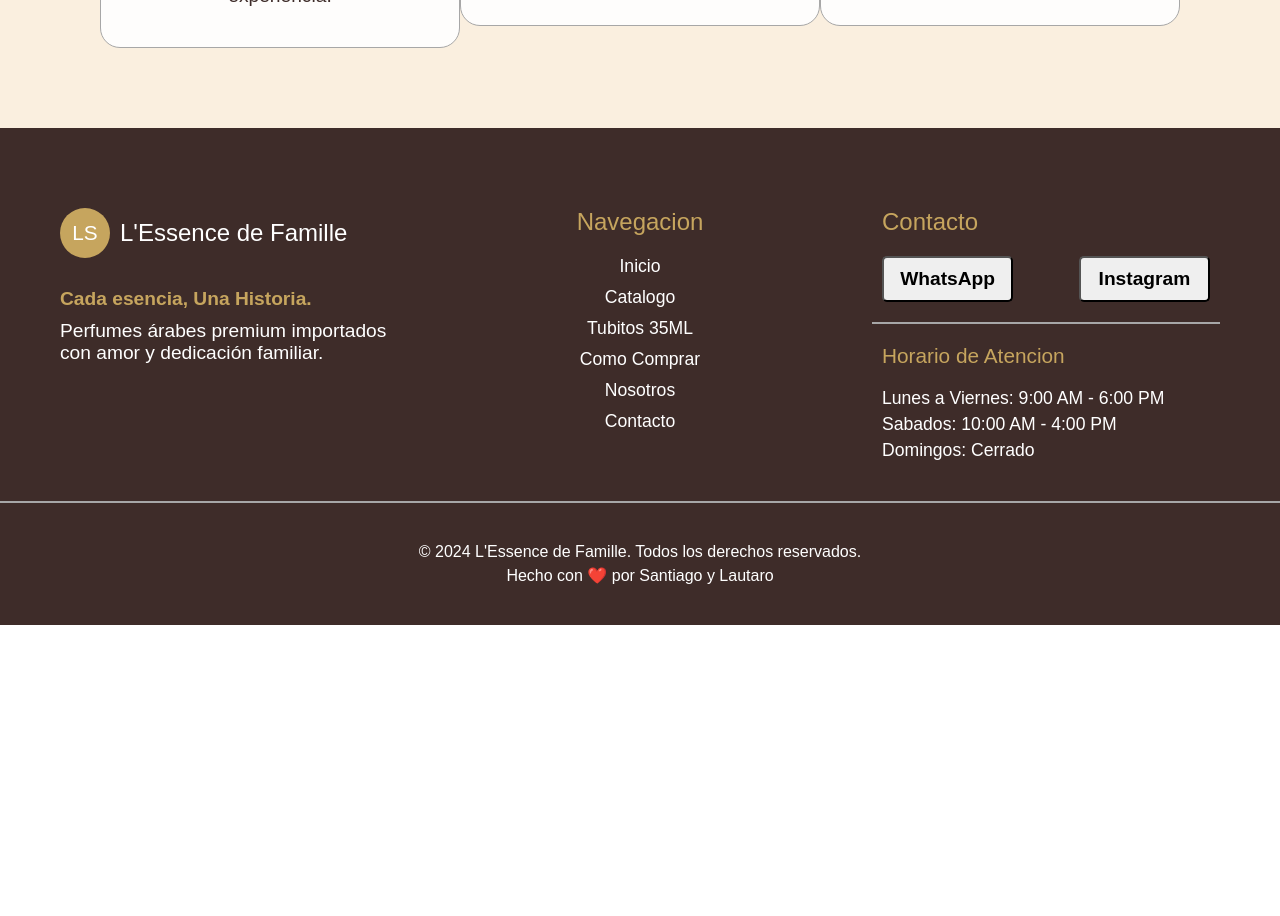
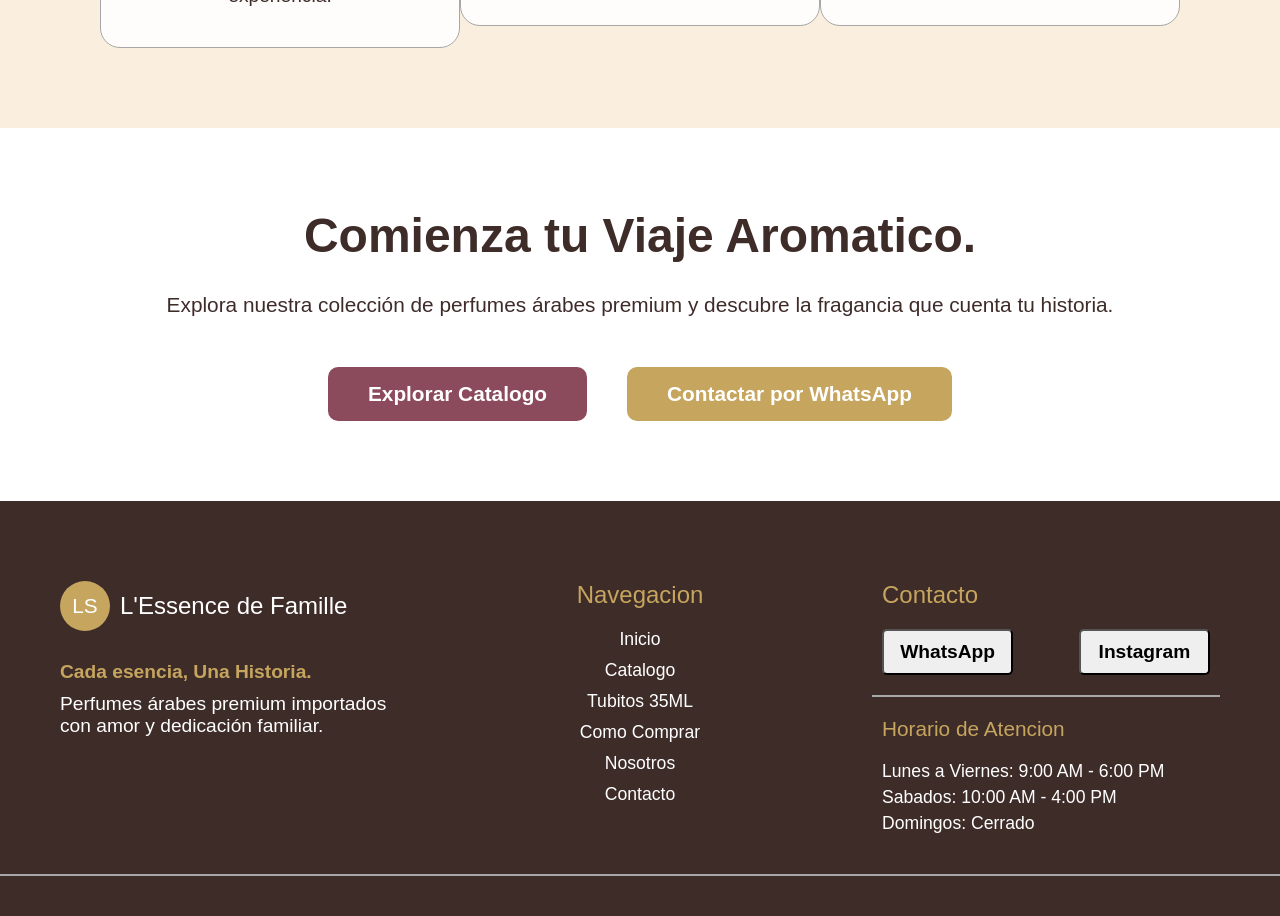
Before and after one commit to LautyDeveloper/l-essence-d-famille, a React (Vite) app: page / in a window 1280 px wide. Shown: the part 2040-2956 px from the top of the page. Before the commit the page ends 2665 px from the top, so only its background shows below. Built offline with nearby package versions, Linux system fonts and the light colour scheme.

Commit message:
Desarrollo Seccion Comenzar de pagina Inicio.

```diff
--- /dev/null
+++ b/src/pages/home/components/lets-go/lets-go.css
@@ -0,0 +1,23 @@
+#lets-go-container {
+  display: flex;
+  flex-direction: column;
+  justify-content: center;
+  align-items: center;
+  text-align: center;
+  gap: 50px;
+  padding: 80px 100px;
+  color: var(--colorBrown);
+}
+
+#lets-go-container .lets-go-text {
+  display: flex;
+  flex-direction: column;
+  gap: 30px;
+}
+#lets-go-container .lets-go-text h3 {
+  font-size: 3rem;
+}
+#lets-go-container .lets-go-text p {
+  font-size: 1.3rem;
+  font-weight: 400;
+}
--- /dev/null
+++ b/src/pages/home/components/lets-go/lets-go.jsx
@@ -0,0 +1,21 @@
+import React from "react";
+import "./lets-go.css";
+import "../../../../components/buttons/buttons.jsx";
+import Buttons from "../../../../components/buttons/buttons.jsx";
+export default function LetsGo() {
+  return (
+    <div id="lets-go-container">
+      <div className="lets-go-text">
+        <h3>Comienza tu Viaje Aromatico.</h3>
+        <p>
+          Explora nuestra colección de perfumes árabes premium y descubre la
+          fragancia que cuenta tu historia.
+        </p>
+      </div>
+      <Buttons
+        btn1Text={"Explorar Catalogo"}
+        btn2Text={"Contactar por WhatsApp"}
+      />
+    </div>
+  );
+}
--- a/src/pages/home/home.jsx
+++ b/src/pages/home/home.jsx
@@ -2,6 +2,7 @@ import React from "react";
 import Layout from "../../layout/layout";
 import FamilyHistory from "./components/family-history/family-history";
 import WhyChoose from "./components/why-choose/why-choose";
+import LetsGo from "./components/lets-go/lets-go";
 
 export default function Home() {
   return (
@@ -17,6 +18,7 @@ export default function Home() {
     >
       <FamilyHistory />
       <WhyChoose />
+      <LetsGo />
     </Layout>
   );
 }
```
